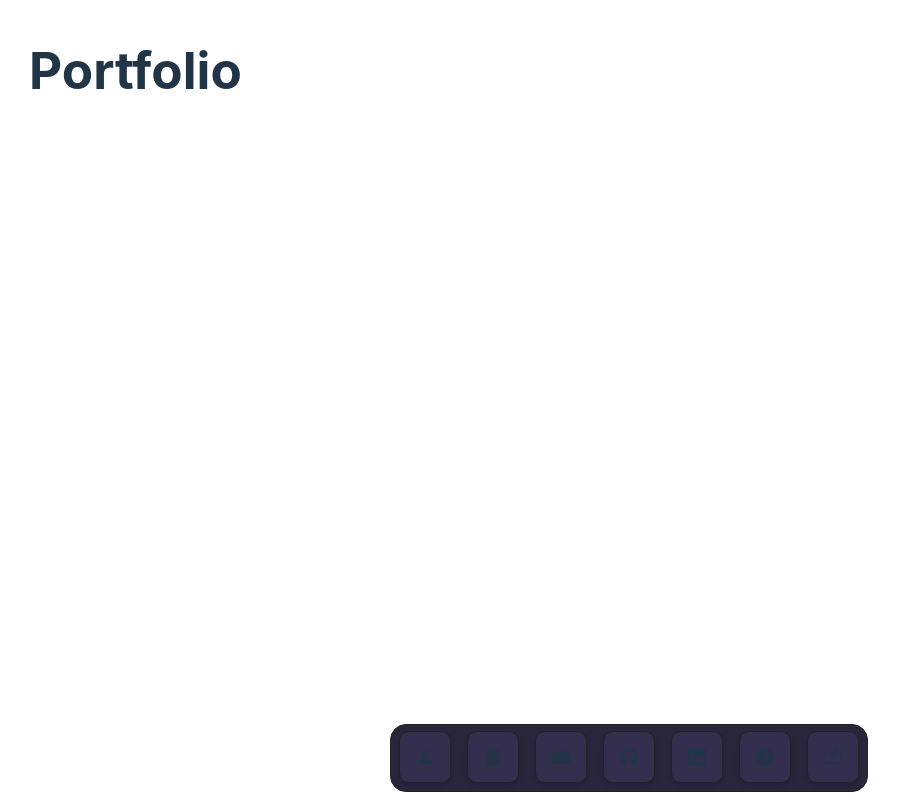
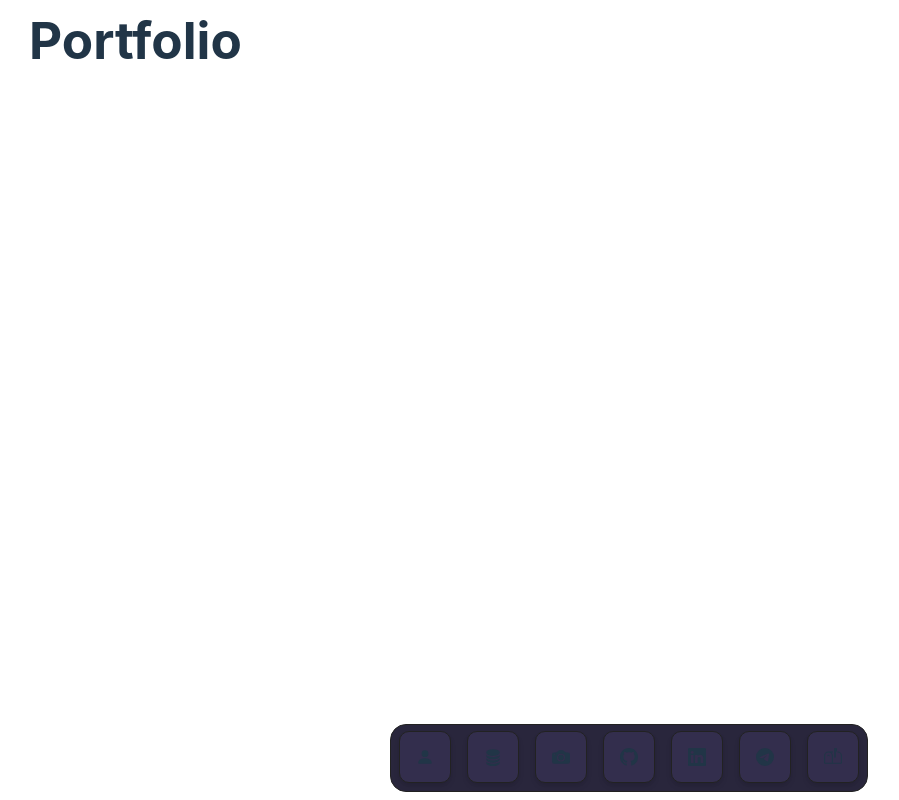
Before and after one commit to Juan1mera/Portfolio, a React (Vite) app: page / in a window 1280 px wide. Shown: the whole page, without its empty margins (11-910 px from the left). Built offline with nearby package versions, Linux system fonts and the light colour scheme.

Commit message:
style: Mas padding abajo

```diff
--- a/src/styles/global.css
+++ b/src/styles/global.css
@@ -4,4 +4,5 @@
     width: 100%;
     padding: 40px;
     flex-direction: column;
+    padding-bottom: 100px;
 }
```
